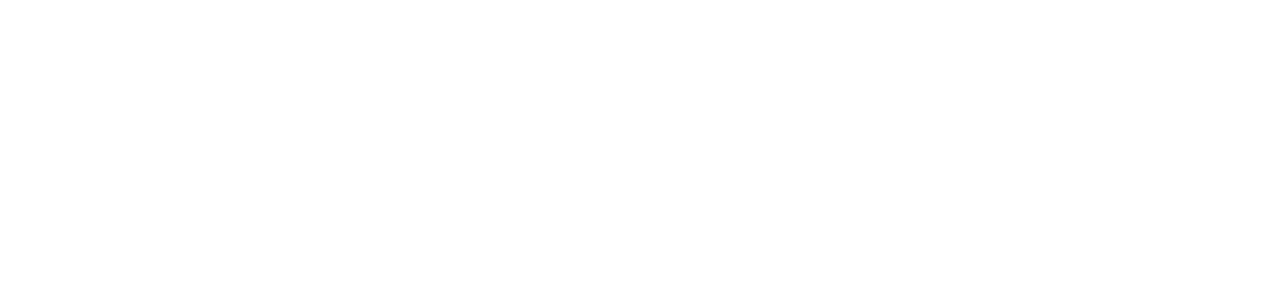
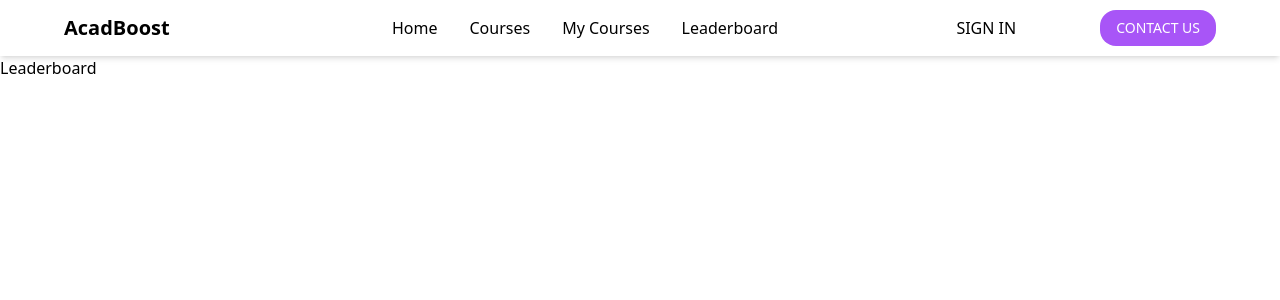
Before and after one commit to shivamagarwal2510/HackNITR, a React (Create React App) app: page /leaderboard in a window 1280 px wide. Before the commit this address had no page. Shown: the top 300 px of the page. Built offline with nearby package versions, Linux system fonts and the light colour scheme; no server answers.

Commit message:
persistent login done

```diff
--- a/src/App.js
+++ b/src/App.js
@@ -9,6 +9,7 @@ import SignIn from './routes/Authentication/sign-in.component';
 import SignUp from './routes/Authentication/sign-up.component';
 import VideoPlayer from './Components/VideoPlayer/VideoPlayer.component';
 import MyCourses from './Components/MyCourses/MyCourses.component';
+import Leaderboard from './Components/Leaderboard/Leaderboard.component';
 function App() {
   return (
     <div className="App">
@@ -22,7 +23,7 @@ function App() {
           <Route path="sign-up" element={<SignUp/>}/>
           <Route path="video-player" element={<VideoPlayer/>}/>
           <Route path="my-courses" element={<MyCourses/>}/>
-
+          <Route path="leaderboard" element={<Leaderboard/>}/>
         </Route>
       </Routes>
     </div>
--- /dev/null
+++ b/src/Components/Leaderboard/Leaderboard.component.jsx
@@ -0,0 +1,34 @@
+import React from 'react';
+import { useEffect } from 'react';
+var axios = require("axios");
+var data =
+  '{\r\n    "title":"Simple Bar Chart",\r\n    "theme":"Light",\r\n    "data":[\r\n        {\r\n            "value":10,\r\n            "label":"label a"\r\n        },\r\n        {\r\n            "value":20,\r\n            "label":"label b"\r\n        },\r\n        {\r\n            "value":80,\r\n            "label":"label c"\r\n        },\r\n        {\r\n            "value":50,\r\n            "label":"label d"\r\n        },\r\n        {\r\n            "value":70,\r\n            "label":"label e"\r\n        },\r\n        {\r\n            "value":25,\r\n            "label":"label f"\r\n        },\r\n        {\r\n            "value":60,\r\n            "label":"label g"\r\n        }\r\n    ]\r\n}';
+
+var config = {
+  method: "post",
+  url: "https://api.apyhub.com/generate/charts/bar/file",
+  headers: {
+    "apy-token": "APT0VVxnNCuFDPhFzuvwppCZmW5BMDVZZaSICVhv9gwEnyLIbMTh",
+    "Content-Type": "text/plain",
+  },
+  data: data,
+};
+
+
+axios(config)
+  .then(function (response) {
+    console.log(JSON.stringify(response.data));
+  })
+  .catch(function (error) {
+    console.log(error);
+  });
+
+
+const Leaderboard = ()=> {
+  return (
+    <div>
+      Leaderboard
+    </div>
+  )
+}
+export default Leaderboard;
--- a/src/Components/Navbar/Navbar.component.jsx
+++ b/src/Components/Navbar/Navbar.component.jsx
@@ -31,6 +31,10 @@ const Navbar = () => {
             <Link to="/my-courses">My Courses</Link>
 
           </li>
+          <li className="hover:underline underline-offset-8 hover:font-bold">
+            <Link to="/leaderboard">Leaderboard</Link>
+
+          </li>
         </ul>
         <ul className="flex items-center">
           <li>
```
Also changed, not shown: src/apis/LeaderboardData.js (added).
